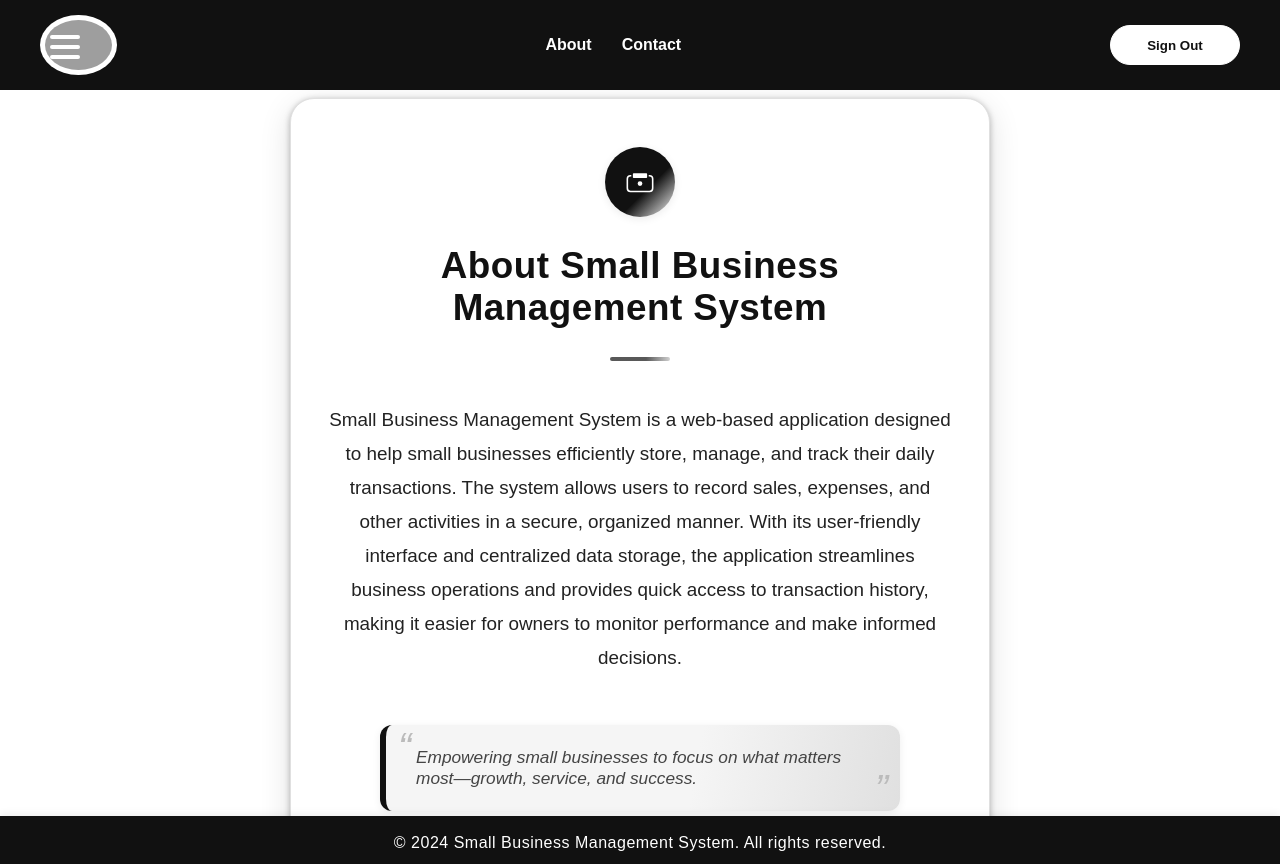
After one commit to jgoleta/BisNest-Testing-Repo, a Django app: page /about in a window 1280 px wide. The commit adds this page. Run offline with Django 5.2, Linux system fonts and the light colour scheme; grey boxes are pictures that could not be loaded.

Commit message:
Add files via upload

```diff
--- a/goletan1am/index.py
+++ b/goletan1am/index.py
@@ -28,17 +28,20 @@ def update_delivery_status(request, delivery_id):
 
 def login_view(request):
     if request.method == 'POST':
-        username = request.POST.get('username')
+        email = request.POST.get('email')
         password = request.POST.get('password')
-
-        user = authenticate(request, username=username, password=password)
-
+        from django.contrib.auth.models import User
+        try:
+            user_obj = User.objects.get(email=email)
+            username = user_obj.username
+        except User.DoesNotExist:
+            username = None
+        user = authenticate(request, username=username, password=password) if username else None
         if user is not None:
             login(request, user)
             return redirect('webpage3')
         else:
-            messages.error(request, 'Invalid username or password.')
-
+            messages.error(request, 'Invalid email or password.')
     return render(request, 'login.html')
 
 def logout_view(request):
@@ -224,6 +227,9 @@ def webpage11(request):
         'supplies': supplies
     })
 
+def webpage12(request):
+    return render(request, 'about.html')
+
 def delete_supply(request, supply_id):
     supply = get_object_or_404(Supply, pk=supply_id)
     supply.delete()
--- a/goletan1am/urls.py
+++ b/goletan1am/urls.py
@@ -32,6 +32,7 @@ urlpatterns = [
     path('delivery', index.webpage9, name='webpage9'),
     path('sales', index.webpage10, name='webpage10'),
     path('supply', index.webpage11, name='webpage11'),
+    path('about', index.webpage12, name='webpage12'),
     path('employee-info/', index.webpage2, name='employee_info'),
     path('employee-info/delete/<int:employee_id>/', index.delete_employee, name='delete_employee'),
     path('customer/delete/<int:customer_id>/', index.delete_customer, name='delete_customer'),
--- /dev/null
+++ b/members/templates/about.html
@@ -0,0 +1,389 @@
+<!DOCTYPE html>
+<html lang="en">
+<head>
+  <meta charset="UTF-8" />
+  <meta name="viewport" content="width=device-width, initial-scale=1.0" />
+  <title>About | Small Business Management System</title>
+  <style>
+    * { box-sizing: border-box; margin: 0; padding: 0; }
+    body {
+      font-family: 'Sen', sans-serif;
+      background: linear-gradient(135deg, #f5f5f5 0%, #e0e0e0 100%);
+      color: #111;
+    }
+    nav.navigation-top {
+      background: #111;
+      padding: 0 20px;
+      position: fixed;
+      top: 0;
+      left: 0;
+      right: 0;
+      z-index: 1001;
+    }
+    .navigation-div {
+      max-width: 1200px;
+      margin: auto;
+      height: 90px;
+      display: flex;
+      align-items: center;
+      justify-content: space-between;
+    }
+    .nav-logo {
+      height: 60px;
+      border-radius: 50%;
+      background-color: #fff;
+      padding: 5px;
+    }
+    nav.navigation-top ul {
+      list-style: none;
+      display: flex;
+      gap: 30px;
+    }
+    nav.navigation-top li a {
+      color: #fff;
+      font-size: 16px;
+      text-decoration: none;
+      font-weight: 600;
+    }
+    nav.navigation-top li a:hover {
+      color: #bbb;
+    }
+    .nav-button {
+      background-color: #fff;
+      color: #111;
+      border: 1px solid #fff;
+      border-radius: 25px;
+      width: 130px;
+      height: 40px;
+      font-weight: bold;
+      cursor: pointer;
+      transition: background 0.3s, color 0.3s;
+    }
+    .nav-button:hover {
+      background-color: #8b8a8a;
+      color: #111;
+      border: 1px solid #111;
+    }
+    .burger {
+      width: 30px;
+      height: 24px;
+      display: flex;
+      flex-direction: column;
+      justify-content: space-between;
+      position: fixed;
+      top: 35px;
+      left: 50px;
+      z-index: 2001;
+      cursor: pointer;
+      padding: 0;
+      background: none;
+      border: none;
+    }
+    .burger span {
+      height: 4px;
+      width: 100%;
+      background: #fff;
+      border-radius: 2px;
+      transition: 0.3s;
+      transform-origin: center;
+    }
+    #sidebarToggle:checked+.burger span:nth-child(1) {
+      transform: rotate(45deg) translate(5px, 5px);
+    }
+    #sidebarToggle:checked+.burger span:nth-child(2) {
+      opacity: 0;
+    }
+    #sidebarToggle:checked+.burger span:nth-child(3) {
+      transform: rotate(-45deg) translate(6px, -6px);
+    }
+    .container {
+      display: flex;
+      position: absolute;
+      top: 90px;
+      left: 0;
+      right: 0;
+      bottom: 0;
+      overflow: hidden;
+    }
+    .main-content {
+      flex: 1;
+      overflow-y: auto;
+      padding: 40px;
+      background: #fff;
+      height: 100%;
+      display: flex;
+      align-items: center;
+      justify-content: center;
+    }
+    .about-container {
+      max-width: 700px;
+      margin: 0 auto;
+      padding: 48px 36px 44px 36px;
+      background: #fff;
+      border-radius: 24px;
+      box-shadow: 0 8px 32px rgba(17,17,17,0.12), 0 1.5px 6px #bbb;
+      border: 1px solid #e0e0e0;
+      text-align: center;
+      position: relative;
+      display: flex;
+      flex-direction: column;
+      align-items: center;
+      gap: 18px;
+      animation: fadeIn 1s;
+      z-index: 1;
+    }
+    .about-icon {
+      width: 70px;
+      height: 70px;
+      margin-bottom: 10px;
+      border-radius: 50%;
+      background: linear-gradient(135deg, #111 60%, #fff 100%);
+      display: flex;
+      align-items: center;
+      justify-content: center;
+      box-shadow: 0 2px 8px rgba(0,0,0,0.08);
+    }
+    .about-icon svg {
+      width: 38px;
+      height: 38px;
+      color: #fff;
+    }
+    .about-container h1 {
+      font-size: 2.3rem;
+      margin-bottom: 10px;
+      color: #111;
+      font-weight: 800;
+      letter-spacing: 0.5px;
+    }
+    .about-container p {
+      font-size: 1.18rem;
+      color: #222;
+      line-height: 1.8;
+      margin-top: 0;
+      margin-bottom: 0;
+      font-weight: 500;
+    }
+    @keyframes fadeIn {
+      from { opacity: 0; transform: translateY(30px); }
+      to { opacity: 1; transform: translateY(0); }
+    }
+    .sidebar {
+      position: fixed;
+      top: 90px;
+      left: -250px;
+      width: 220px;
+      height: calc(100% - 90px);
+      background-color: #f5f5f5;
+      overflow-y: auto;
+      transition: left 0.3s ease;
+      z-index: 2000;
+    }
+    #sidebarToggle:checked ~ .sidebar {
+      left: 0;
+    }
+    .sidebar ul {
+      list-style: none;
+    }
+    .sidebar ul li {
+      padding: 15px 20px;
+    }
+    .sidebar ul li a {
+      color: #111;
+      text-decoration: none;
+      display: flex;
+      align-items: center;
+      gap: 10px;
+    }
+    .sidebar ul li:hover {
+      background: linear-gradient(165deg, #fff, #979191);
+      border-radius: 10px;
+      margin-left: 10px;
+      transition: all 0.3s ease;
+    }
+    .sidebar img {
+      width: 30px;
+    }
+    .overlay {
+      display: none;
+      position: fixed;
+      top: 90px;
+      left: 0;
+      width: 100%;
+      height: calc(100% - 90px);
+      background: rgba(0, 0, 0, 0.5);
+      z-index: 1500;
+      opacity: 0;
+      transition: all 0.3s;
+      visibility: hidden;
+    }
+    #sidebarToggle:checked ~ .overlay {
+      display: block;
+      opacity: 1;
+      visibility: visible;
+    }
+    /* Animated background shape */
+    .bg-shape {
+      position: fixed;
+      top: -120px;
+      right: -180px;
+      width: 500px;
+      height: 500px;
+      background: radial-gradient(circle at 60% 40%, #111 0%, #8b8a8a 80%, transparent 100%);
+      opacity: 0.13;
+      z-index: 0;
+      filter: blur(8px);
+      animation: floatShape 8s ease-in-out infinite alternate;
+      pointer-events: none;
+    }
+    @keyframes floatShape {
+      from { transform: scale(1) translateY(0); }
+      to { transform: scale(1.08) translateY(30px); }
+    }
+    .about-divider {
+      width: 60px;
+      height: 4px;
+      background: linear-gradient(90deg, #111 60%, #bbb 100%);
+      border-radius: 2px;
+      margin: 0 auto 24px auto;
+      opacity: 0.7;
+    }
+    .about-quote {
+      margin: 32px auto 0 auto;
+      padding: 22px 30px;
+      background: linear-gradient(100deg, #f5f5f5 60%, #e0e0e0 100%);
+      border-left: 6px solid #111;
+      border-radius: 12px;
+      font-size: 1.08rem;
+      color: #444;
+      font-style: italic;
+      box-shadow: 0 2px 8px rgba(17,17,17,0.07);
+      max-width: 520px;
+      text-align: left;
+      position: relative;
+    }
+    .about-quote::before {
+      content: '“';
+      font-size: 2.5rem;
+      color: #bbb;
+      position: absolute;
+      left: 12px;
+      top: 2px;
+      line-height: 1;
+    }
+    .about-quote::after {
+      content: '”';
+      font-size: 2.5rem;
+      color: #bbb;
+      position: absolute;
+      right: 12px;
+      bottom: 2px;
+      line-height: 1;
+    }
+    footer {
+      width: 100%;
+      background: #111;
+      color: #fff;
+      text-align: center;
+      padding: 18px 0 12px 0;
+      font-size: 1rem;
+      letter-spacing: 0.5px;
+      position: fixed;
+      left: 0;
+      bottom: 0;
+      z-index: 10;
+      box-shadow: 0 -2px 8px rgba(0,0,0,0.07);
+    }
+    @media (max-width: 900px) {
+      .sidebar {
+        position: fixed;
+        left: 0;
+        top: 0;
+        height: 100vh;
+        z-index: 1000;
+        transform: translateX(-100%);
+        box-shadow: 2px 0 8px rgba(0,0,0,0.1);
+      }
+      .sidebar.open {
+        transform: translateX(0);
+      }
+      .container {
+        flex-direction: column;
+      }
+      .main-content {
+        padding: 20px;
+      }
+      .hamburger {
+        display: flex;
+        position: fixed;
+        left: 20px;
+        top: 20px;
+        background: #fff;
+        border-radius: 50%;
+        box-shadow: 0 2px 8px rgba(0,0,0,0.1);
+      }
+    }
+    @media (max-width: 600px) {
+      .about-container {
+        padding: 20px 8px;
+      }
+      .main-content {
+        padding: 10px;
+      }
+    }
+  </style>
+</head>
+<body>
+  <div class="bg-shape"></div>
+  <input type="checkbox" id="sidebarToggle" style="display: none;">
+  <label for="sidebarToggle" class="burger">
+    <span></span>
+    <span></span>
+    <span></span>
+  </label>
+  <label for="sidebarToggle" class="overlay"></label>
+  <nav class="navigation-top">
+    <div class="navigation-div">
+      <img src="https://i.ibb.co/60c2V5M5/485022833-1021832163206590-2049955099638617889-n.png" class="nav-logo" alt="Logo" />
+      <ul>
+        <li><a href="{% url 'webpage12' %}">About</a></li>
+        <li><a href="#contact">Contact</a></li>
+      </ul>
+      <button class="nav-button" onclick="window.location.href='login.html'">Sign Out</button>
+    </div>
+  </nav>
+  <nav class="sidebar">
+    <ul>
+      <li><a href="{% url 'webpage3' %}"><img src="https://i.ibb.co/pvpZssRq/Home-logo.png" alt="">Home</a></li>
+      <li><a href="{% url 'webpage2' %}"><img src="https://i.ibb.co/n8LVnKQC/Employee.png" alt="">Employee</a></li>
+      <li><a href="{% url 'webpage7' %}"><img src="https://i.ibb.co/PZdTmb35/Customer.png" alt="">Customer</a></li>
+      <li><a href="{% url 'webpage8' %}"><img src="https://i.ibb.co/rRx31wRN/Product.png" alt="">Product</a></li>
+      <li><a href="{% url 'webpage5' %}"><img src="https://i.ibb.co/ZR2xsV1q/Order.png" alt="">Order</a></li>
+      <li><a href="{% url 'webpage4' %}"><img src="https://i.ibb.co/MKS50nw/Payment.png" alt="">Payment</a></li>
+      <li><a href="{% url 'webpage9' %}"><img src="https://i.ibb.co/hFz1vbwj/Delivery.png" alt="">Delivery</a></li>
+      <li><a href="{% url 'webpage11' %}"><img src="https://i.ibb.co/9Hhv1XT5/Supply.png" alt="">Supply</a></li>
+      <li><a href="{% url 'webpage10' %}"><img src="https://i.ibb.co/bMgBFjcB/sales-logo.png" alt="">Sales Report</a>
+      </li>
+    </ul>
+  </nav>
+  <div class="container">
+    <main class="main-content">
+      <section class="about-container">
+        <div class="about-icon">
+          <svg fill="none" viewBox="0 0 48 48" stroke="currentColor">
+            <rect x="8" y="16" width="32" height="20" rx="4" fill="#111" stroke="#fff" stroke-width="2"/>
+            <rect x="14" y="12" width="20" height="8" rx="2" fill="#fff" stroke="#111" stroke-width="2"/>
+            <circle cx="24" cy="26" r="4" fill="#fff" stroke="#111" stroke-width="2"/>
+          </svg>
+        </div>
+        <h1>About Small Business Management System</h1>
+        <div class="about-divider"></div>
+        <p>Small Business Management System is a web-based application designed to help small businesses efficiently store, manage, and track their daily transactions. The system allows users to record sales, expenses, and other activities in a secure, organized manner. With its user-friendly interface and centralized data storage, the application streamlines business operations and provides quick access to transaction history, making it easier for owners to monitor performance and make informed decisions.</p>
+        <div class="about-quote">Empowering small businesses to focus on what matters most—growth, service, and success.</div>
+      </section>
+    </main>
+  </div>
+  <footer>
+    &copy; 2024 Small Business Management System. All rights reserved.
+  </footer>
+</body>
+</html>
--- a/members/templates/customer.html
+++ b/members/templates/customer.html
@@ -377,7 +377,7 @@
       <img src="https://i.ibb.co/60c2V5M5/485022833-1021832163206590-2049955099638617889-n.png" class="nav-logo"
         alt="Logo" />
       <ul>
-        <li><a href="#about">About</a></li>
+        <li><a href="{% url 'webpage12' %}">About</a></li>
         <li><a href="#contact">Contact</a></li>
       </ul>
       <button class="nav-button" onclick="window.location.href='{% url 'webpage1' %}'">Sign Out</button>
--- a/members/templates/delivery.html
+++ b/members/templates/delivery.html
@@ -397,7 +397,7 @@
     <div class="navigation-div">
       <img src="https://i.ibb.co/60c2V5M5/485022833-1021832163206590-2049955099638617889-n.png" class="nav-logo" alt="Logo" />
       <ul>
-        <li><a href="#about">About</a></li>
+        <li><a href="{% url 'webpage12' %}">About</a></li>
         <li><a href="#contact">Contact</a></li>
       </ul>
       <button class="nav-button" onclick="window.location.href='{% url 'webpage1' %}'">Sign Out</button>
--- a/members/templates/employeesinfo.html
+++ b/members/templates/employeesinfo.html
@@ -417,7 +417,7 @@
       <img src="https://i.ibb.co/60c2V5M5/485022833-1021832163206590-2049955099638617889-n.png" class="nav-logo"
         alt="Logo" />
       <ul>
-        <li><a href="#about">About</a></li>
+        <li><a href="{% url 'webpage12' %}">About</a></li>
         <li><a href="#contact">Contact</a></li>
       </ul>
       <button class="nav-button" onclick="window.location.href='{% url 'webpage1' %}'">Sign Out</button>
--- a/members/templates/history.html
+++ b/members/templates/history.html
@@ -406,7 +406,7 @@
       <img src="https://i.ibb.co/60c2V5M5/485022833-1021832163206590-2049955099638617889-n.png" class="nav-logo"
         alt="Logo" />
       <ul>
-        <li><a href="#about">About</a></li>
+        <li><a href="{% url 'webpage12' %}">About</a></li>
         <li><a href="#contact">Contact</a></li>
       </ul>
       <button class="nav-button" onclick="window.location.href='{% url 'webpage1' %}'">Sign Out</button>
--- a/members/templates/menu.html
+++ b/members/templates/menu.html
@@ -404,7 +404,7 @@
       <img src="https://i.ibb.co/60c2V5M5/485022833-1021832163206590-2049955099638617889-n.png" class="nav-logo"
         alt="Logo" />
       <ul>
-        <li><a href="#about">About</a></li>
+        <li><a href="{% url 'webpage12' %}">About</a></li>
         <li><a href="#contact">Contact</a></li>
       </ul>
       <button class="nav-button" onclick="window.location.href='{% url 'webpage1' %}'">Sign Out</button>
--- a/members/templates/payment.html
+++ b/members/templates/payment.html
@@ -361,7 +361,7 @@
       <img src="https://i.ibb.co/60c2V5M5/485022833-1021832163206590-2049955099638617889-n.png" class="nav-logo"
         alt="Logo" />
       <ul>
-        <li><a href="#about">About</a></li>
+        <li><a href="{% url 'webpage12' %}">About</a></li>
         <li><a href="#contact">Contact</a></li>
       </ul>
       <button class="nav-button" onclick="window.location.href='{% url 'webpage1' %}'">Sign Out</button>
--- a/members/templates/product.html
+++ b/members/templates/product.html
@@ -502,7 +502,7 @@
       <img src="https://i.ibb.co/60c2V5M5/485022833-1021832163206590-2049955099638617889-n.png" class="nav-logo"
         alt="Logo" />
       <ul>
-        <li><a href="#about">About</a></li>
+        <li><a href="{% url 'webpage12' %}">About</a></li>
         <li><a href="#contact">Contact</a></li>
       </ul>
       <button class="nav-button" onclick="window.location.href='{% url 'webpage1' %}'">Sign Out</button>
--- a/members/templates/sales.html
+++ b/members/templates/sales.html
@@ -369,7 +369,7 @@
             <img src="https://i.ibb.co/60c2V5M5/485022833-1021832163206590-2049955099638617889-n.png" class="nav-logo"
                 alt="Logo" />
             <ul>
-                <li><a href="#about">About</a></li>
+                <li><a href="{% url 'webpage12' %}">About</a></li>
                 <li><a href="#contact">Contact</a></li>
             </ul>
             <button class="nav-button" onclick="window.location.href='{% url 'webpage1' %}'">Sign Out</button>
--- a/members/templates/supply.html
+++ b/members/templates/supply.html
@@ -400,7 +400,7 @@
       <img src="https://i.ibb.co/60c2V5M5/485022833-1021832163206590-2049955099638617889-n.png" class="nav-logo"
         alt="Logo" />
       <ul>
-        <li><a href="#about">About</a></li>
+        <li><a href="{% url 'webpage12' %}">About</a></li>
         <li><a href="#contact">Contact</a></li>
       </ul>
       <button class="nav-button" onclick="window.location.href='{% url 'webpage1' %}'">Sign Out</button>
```
Also changed, not shown: members/templates/login.html (+45 -14 lines).
